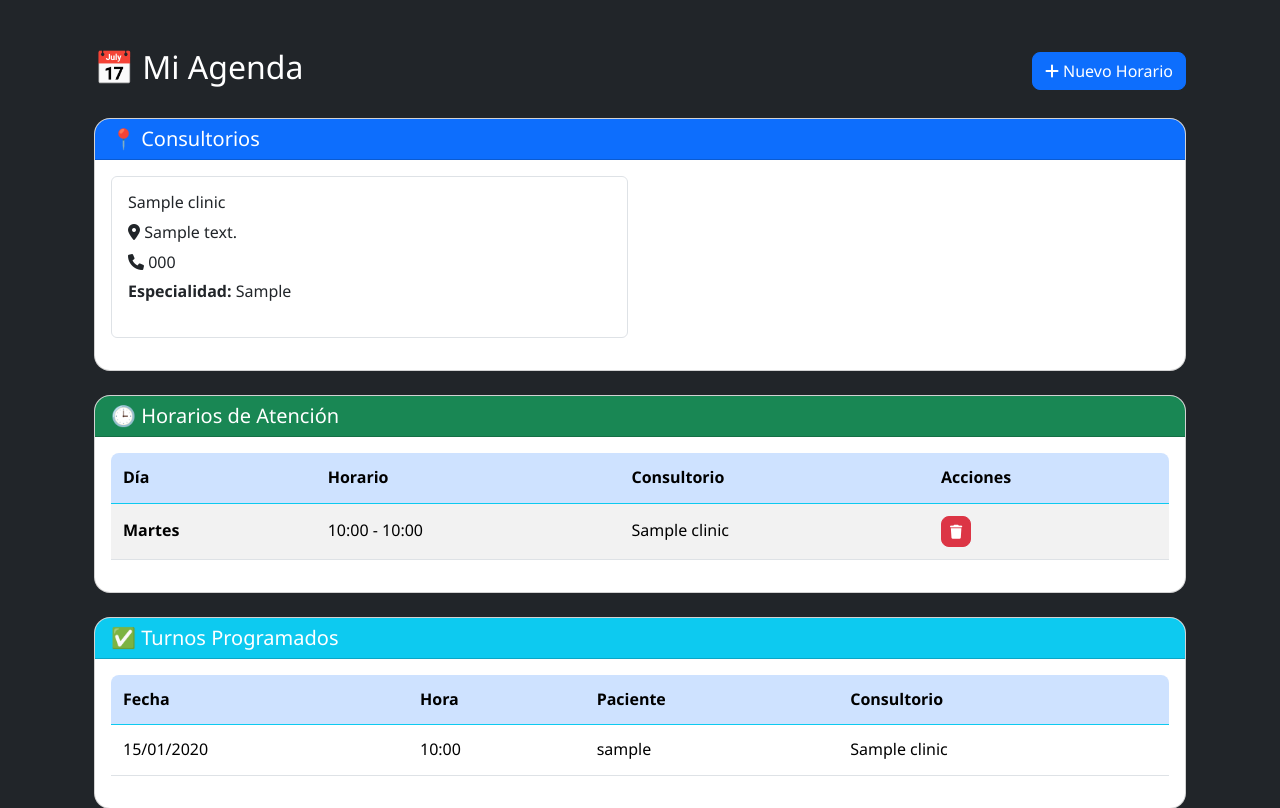
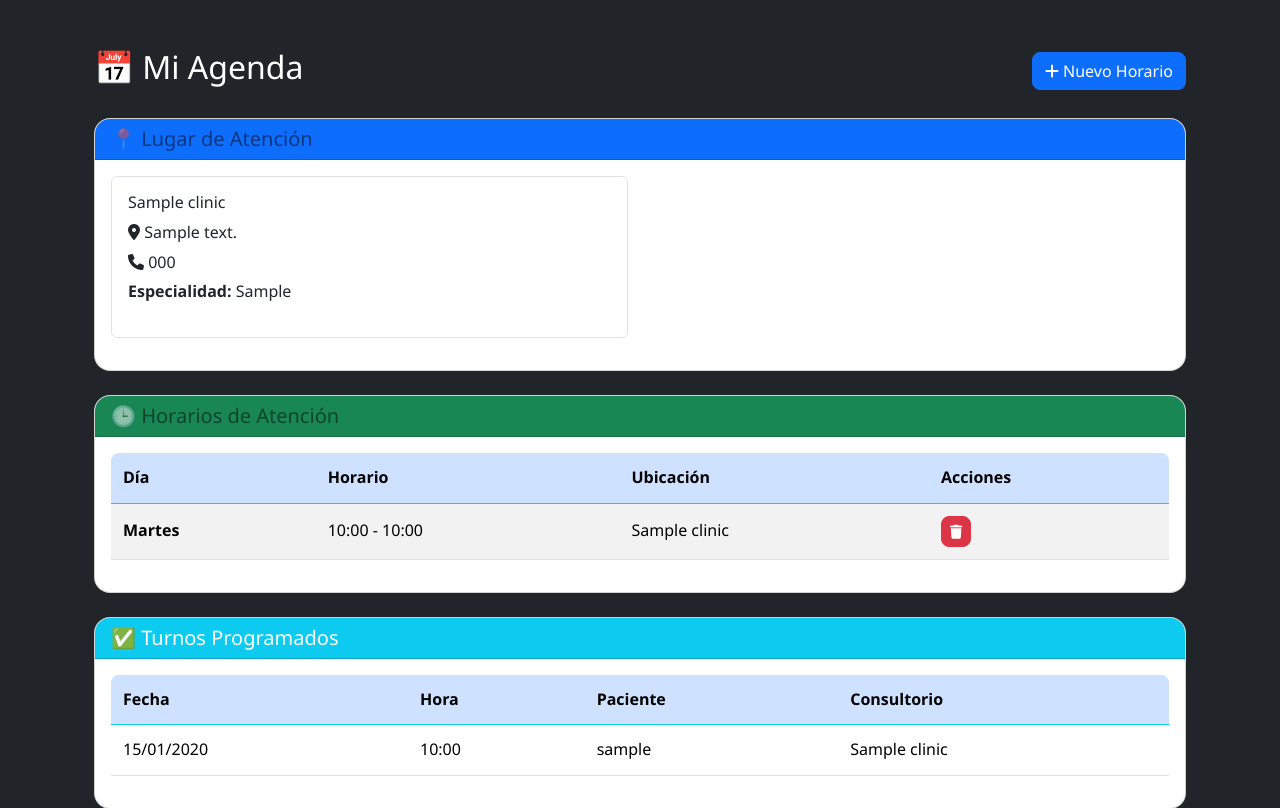
Before and after one commit to astiazu/bioforge-pro, a Flask app: page /mi-agenda in a window 1280 px wide. Shown: the part 62-870 px from the top of the page. Run offline with Flask 3, Linux system fonts and the light colour scheme; a user stored in the database is signed in; tables that the repository leaves empty hold one stand-in row (values such as "Sample post").

Commit message:
fix: textos

```diff
--- a/templates/mi_agenda.html
+++ b/templates/mi_agenda.html
@@ -14,8 +14,8 @@
 
     <!-- Consultorios -->
     <div class="card mb-4">
-        <div class="card-header bg-primary text-white">
-            <h5 class="mb-0">📍 Consultorios</h5>
+        <div class="card-header bg-primary text-black-50">
+            <h5 class="mb-0">📍 Lugar de Atención</h5>
         </div>
         <div class="card-body">
             {% if clinics %}
@@ -32,14 +32,14 @@
                     {% endfor %}
                 </div>
             {% else %}
-                <p class="text-muted">No tienes consultorios. <a href="{{ url_for('routes.nuevo_consultorio') }}">Crea uno</a>.</p>
+                <p class="text-primary">No tienes consultorios. <a href="{{ url_for('routes.nuevo_consultorio') }}">Crea uno</a>.</p>
             {% endif %}
         </div>
     </div>
 
     <!-- Agendas -->
     <div class="card mb-4">
-        <div class="card-header bg-success text-white">
+        <div class="card-header bg-success text-black-50">
             <h5 class="mb-0">🕒 Horarios de Atención</h5>
         </div>
         <div class="card-body">
@@ -50,7 +50,7 @@
                             <tr>
                                 <th>Día</th>
                                 <th>Horario</th>
-                                <th>Consultorio</th>
+                                <th>Ubicación</th>
                                 <th>Acciones</th>
                             </tr>
                         </thead>
@@ -74,7 +74,7 @@
                     </table>
                 </div>
             {% else %}
-                <p class="text-muted">No tienes horarios definidos.</p>
+                <p class="text-primary">No tienes horarios definidos.</p>
             {% endif %}
         </div>
     </div>
@@ -121,11 +121,11 @@
         <div class="modal-content">
             <form method="POST" action="{{ url_for('routes.nueva_agenda') }}">
                 <div class="modal-header">
-                    <h5 class="modal-title">Añadir Horario de Atención</h5>
+                    <h5 class="modal-title text-primary">Añadir Horario de Atención</h5>
                     <button type="button" class="btn-close" data-bs-dismiss="modal"></button>
                 </div>
                 <div class="modal-body">
-                    <div class="mb-3">
+                    <div class="mb-3 text-primary">
                         <label>Día de la semana</label>
                         <select name="day_of_week" class="form-control" required>
                             {% for i, nombre in days.items() %}
@@ -133,8 +133,8 @@
                             {% endfor %}
                         </select>
                     </div>
-                    <div class="mb-3">
-                        <label>Consultorio</label>
+                    <div class="mb-3 text-primary">
+                        <label>Ubicación</label>
                         <select name="clinic_id" class="form-control" required>
                             {% for c in clinics %}
                             <option value="{{ c.id }}">{{ c.name }}</option>
@@ -142,11 +142,11 @@
                         </select>
                     </div>
                     <div class="row">
-                        <div class="col-md-6">
+                        <div class="col-md-6 text-primary">
                             <label>Hora de inicio</label>
                             <input type="time" name="start_time" class="form-control" required>
                         </div>
-                        <div class="col-md-6">
+                        <div class="col-md-6 text-primary">
                             <label>Hora de fin</label>
                             <input type="time" name="end_time" class="form-control" required>
                         </div>
--- a/templates/profiles/private/profesional.html
+++ b/templates/profiles/private/profesional.html
@@ -50,7 +50,7 @@
                     {% endfor %}
                 </ul>
             {% else %}
-                <p class="text-muted">No tienes turnos aún.</p>
+                <p class="text-muted">No tienes fechas agendadas aún.</p>
             {% endif %}
         </div>
     </div>
```
Also changed, not shown: .localhost_mio/state/replit/agent/.latest.json (deleted), 9 other files.
